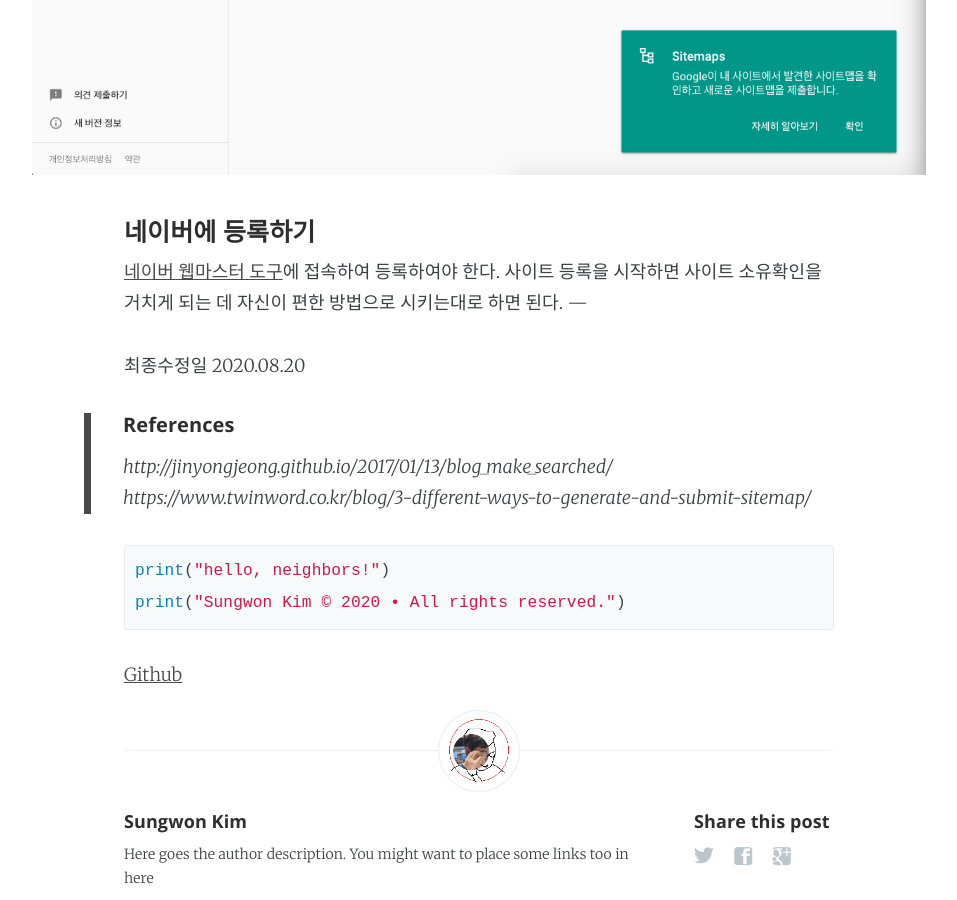
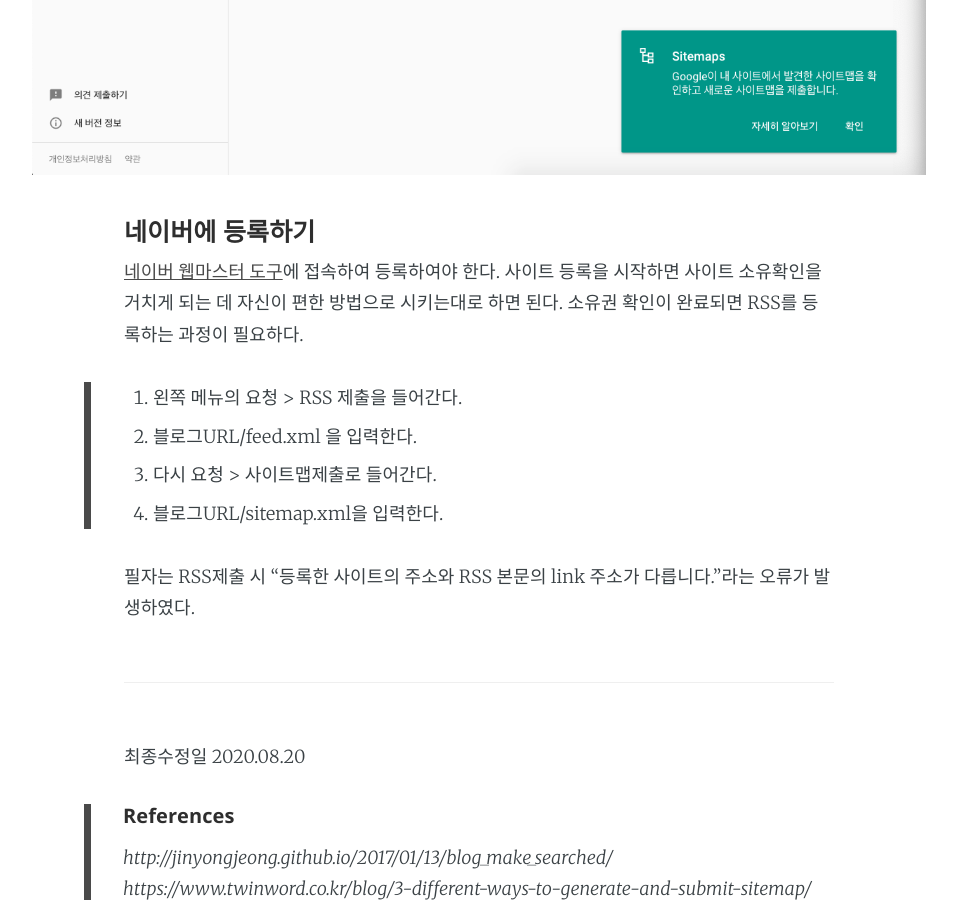
Before and after one commit to kpiswon/kpiswon.github.io, a Jekyll site: the page built from _posts/2020-08-20-googlingable.markdown, in a window 1280 px wide and 900 px high, scrolled down 7394 px. Shown: the whole window, without its empty margins (161-1118 px from the left). Built offline with Jekyll 4.4.1, drawn with Linux system fonts in a browser that asks for light colours.

```diff
--- a/_config.yml
+++ b/_config.yml
@@ -7,7 +7,7 @@ highlighter: rouge
 logo: false
 paginate: 15
 baseurl: ""
-domain_name: "http://kpiswon.github.io"
+domain_name: "https://kpiswon.github.io"
 google_analytics: "UA-175844509-1"
 plugins: [jekyll-paginate]
 
--- a/_posts/2020-08-20-googlingable.markdown
+++ b/_posts/2020-08-20-googlingable.markdown
@@ -156,7 +156,15 @@ Sitemap: http://kpiswon.github.io/sitemap.xml #본인의 sitemap.xml의 url을
 
 #### 네이버에 등록하기
 [네이버 웹마스터 도구](https://searchadvisor.naver.com/)에 접속하여 등록하여야 한다.
-사이트 등록을 시작하면 사이트 소유확인을 거치게 되는 데 자신이 편한 방법으로 시키는대로 하면 된다.
+사이트 등록을 시작하면 사이트 소유확인을 거치게 되는 데 자신이 편한 방법으로 시키는대로 하면 된다. 소유권 확인이 완료되면 RSS를 등록하는 과정이 필요하다.
+
+> 1. 왼쪽 메뉴의 요청 > RSS 제출을 들어간다.
+> 2. 블로그URL/feed.xml 을 입력한다.
+> 3. 다시 요청 > 사이트맵제출로 들어간다.
+> 4. 블로그URL/sitemap.xml을 입력한다.
+
+필자는 RSS제출 시 "등록한 사이트의 주소와 RSS 본문의 link 주소가 다릅니다."라는 오류가 발생하였다.
+
 ---
 
 최종수정일 2020.08.20
```
